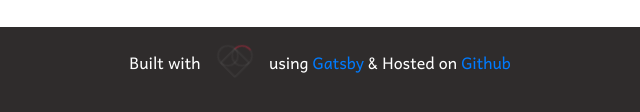
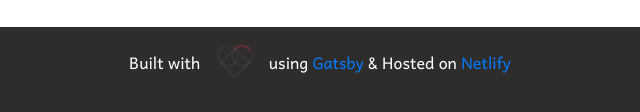
Before and after one commit to mhjadav/mojaave, a Gatsby site: page / in a window 1280 px wide. Shown: the part 2618-2730 px from the top of the page, 320-960 px from the left. Built offline with nearby package versions, Linux system fonts and the light colour scheme; Gatsby itself is replaced by a stand-in of ours.

Commit message:
Change hosting name from github to netlify

```diff
--- a/src/pages/index.js
+++ b/src/pages/index.js
@@ -251,7 +251,7 @@ export default () => (
                                 <path className="heart-loader__circle m--right" strokeWidth={1} fill="none" d="M60,60 a30,30 0 0,1 -60,0 a30,30 0 0,1 60,0" />
                                 <path className="heart-loader__heartPath" strokeWidth={2} d="M60,30 a30,30 0 0,1 0,60 L0,90 0,30 a30,30 0 0,1 60,0" />
                                 </g>
-                            </svg> using <a  href="https://www.gatsbyjs.org/">Gatsby</a> & Hosted on <a  href="https://www.github.com/mhjadav"> Github </a>
+                            </svg> using <a  href="https://www.gatsbyjs.org/">Gatsby</a> & Hosted on <a  href="https://www.github.com/mhjadav"> Netlify </a>
                 </p>
               </li>
 
```
